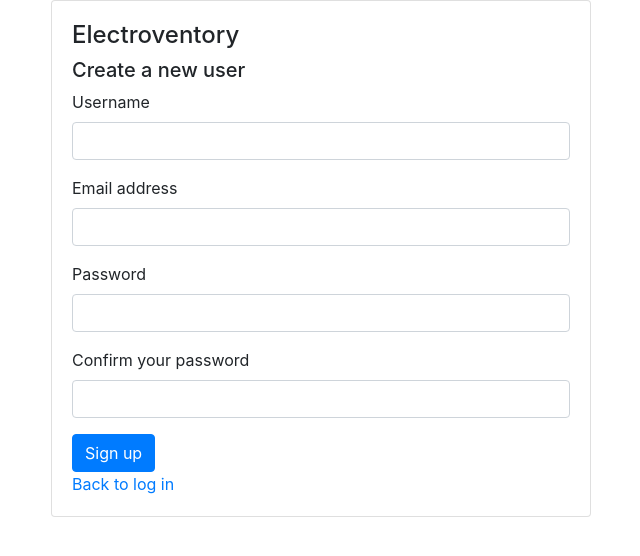
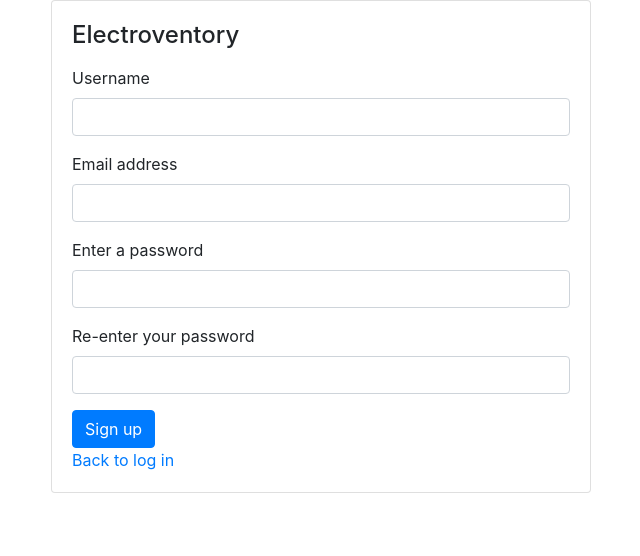
Before and after one commit to electroventory/electroventory_fe, a React (Create React App) app: page /signup in a window 1280 px wide. Shown: the top 556 px of the page, without its empty margins (319-959 px from the left). Built offline with nearby package versions, Linux system fonts and the light colour scheme.

Commit message:
Generic Form component: first iteration.

```diff
--- /dev/null
+++ b/src/components/Form.js
@@ -0,0 +1,34 @@
+import React from 'react';
+import BootStrapForm from 'react-bootstrap/Form';
+import Button from 'react-bootstrap/Button';
+
+function buildFields(schema) {
+    const fieldComponents = Object.values(schema).map((field, index) => {
+        return (
+            <BootStrapForm.Group controlId={field.controlId} key={index}>
+                <BootStrapForm.Label>{field.label}</BootStrapForm.Label>
+                <BootStrapForm.Control type={field.inputType} />
+            </BootStrapForm.Group>
+        )
+    });
+
+    return fieldComponents;
+}
+
+function Form(props) {
+    return (
+        <>
+            <h5>{props.title}</h5>
+            <BootStrapForm
+                onSubmit={props.onSubmitCallback}
+            >
+                {buildFields(props.schema)}
+                <Button variant="primary" type="submit">
+                    {props.submitText}
+                </Button>
+            </BootStrapForm>
+        </>
+    )
+}
+
+export default Form;
--- a/src/components/LogIn.js
+++ b/src/components/LogIn.js
@@ -1,35 +1,33 @@
 import React from 'react';
-import Form from 'react-bootstrap/Form';
-import Button from 'react-bootstrap/Button';
+import Form from './Form';
 
 
-function handleSubmit(event) {
+function onSubmitCallback(event) {
     event.preventDefault();
     const username = event.target.elements.username.value;
     const password = event.target.elements.password.value;
     console.log("POST /login", username, password);
 };
-
+const schema = {
+    username: {
+        controlId: "username",
+        label: "Username",
+        inputType: "text"
+    },
+    password: {
+        controlId: "password",
+        label: "Password",
+        inputType: "password"
+    }
+};
 
 function LogIn() {
     return (
-        <>
-            <h5>Log in</h5>
-            <Form onSubmit={handleSubmit}>
-                <Form.Group controlId="username">
-                    <Form.Label>Username</Form.Label>
-                    <Form.Control type="text" />
-                    <Form.Text className="text-muted" />
-                </Form.Group>
-                <Form.Group controlId="password">
-                    <Form.Label>Password</Form.Label>
-                    <Form.Control type="password" />
-                </Form.Group>
-                <Button variant="primary" type="submit">
-                    Log in
-                </Button>
-            </Form>
-        </>
+        <Form
+            onSubmitCallback={onSubmitCallback}
+            schema={schema}
+            submitText="Log In"
+        />
     )
 }
 
--- a/src/components/SignUp.js
+++ b/src/components/SignUp.js
@@ -1,42 +1,41 @@
 import React from 'react';
-import Form from 'react-bootstrap/Form';
-import Button from 'react-bootstrap/Button';
+import Form from './Form';
 
-function handleSubmit(event) {
+function onSubmitCallback(event) {
     event.preventDefault();
     console.log("POST /users");
+};
+const schema = {
+    username: {
+        controlId: "username",
+        label: "Username",
+        inputType: "text"
+    },
+    email: {
+        controlId: "email",
+        label: "Email address",
+        inputType: "email"
+    },
+    password: {
+        controlId: "password",
+        label: "Enter a password",
+        inputType: "password"
+    },
+    passwordConfirmation: {
+        controlId: "passwordConfirmation",
+        label: "Re-enter your password",
+        inputType: "password"
+    }
 };
 
 function SignUp() {
 
     return (
-        <>
-            <h5>Create a new user</h5>
-            <Form onSubmit={handleSubmit}>
-                <Form.Group controlId="username">
-                    <Form.Label>Username</Form.Label>
-                    <Form.Control type="username" />
-                    <Form.Text className="text-muted" />
-                </Form.Group>
-                <Form.Group controlId="email">
-                    <Form.Label>Email address</Form.Label>
-                    <Form.Control type="email"/>
-                    <Form.Text className="text-muted" />
-                </Form.Group>
-                <Form.Group controlId="password">
-                    <Form.Label>Password</Form.Label>
-                    <Form.Control type="password" />
-                    <Form.Text className="text-muted" />
-                </Form.Group>
-                <Form.Group controlId="passwordConfirmation">
-                    <Form.Label>Confirm your password</Form.Label>
-                    <Form.Control type="password"/>
-                </Form.Group>
-                <Button variant="primary" type="submit">
-                    Sign up
-                </Button>
-            </Form>
-        </>
+        <Form
+            onSubmitCallback={onSubmitCallback}
+            schema={schema}
+            submitText="Sign up"
+        />
     )
 }
 
```
